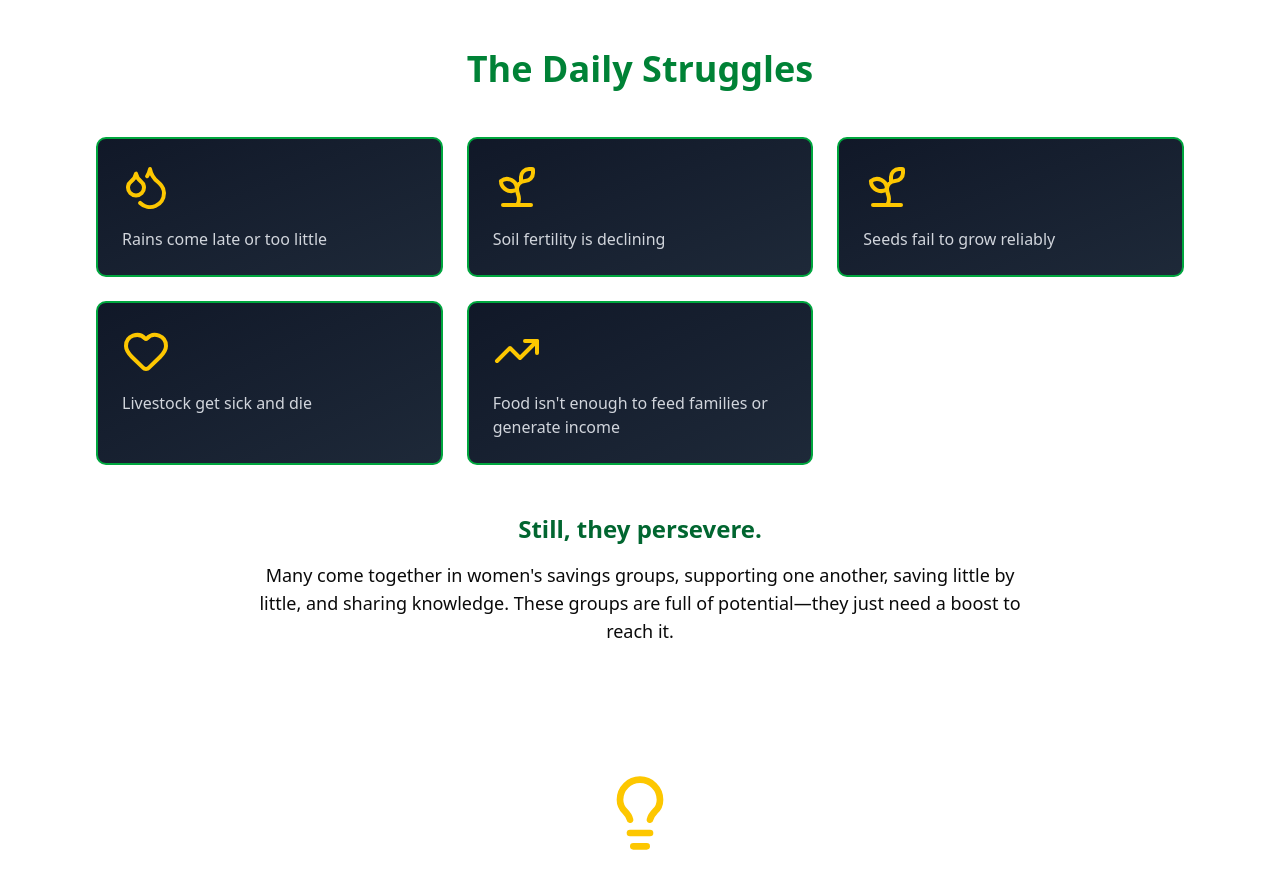
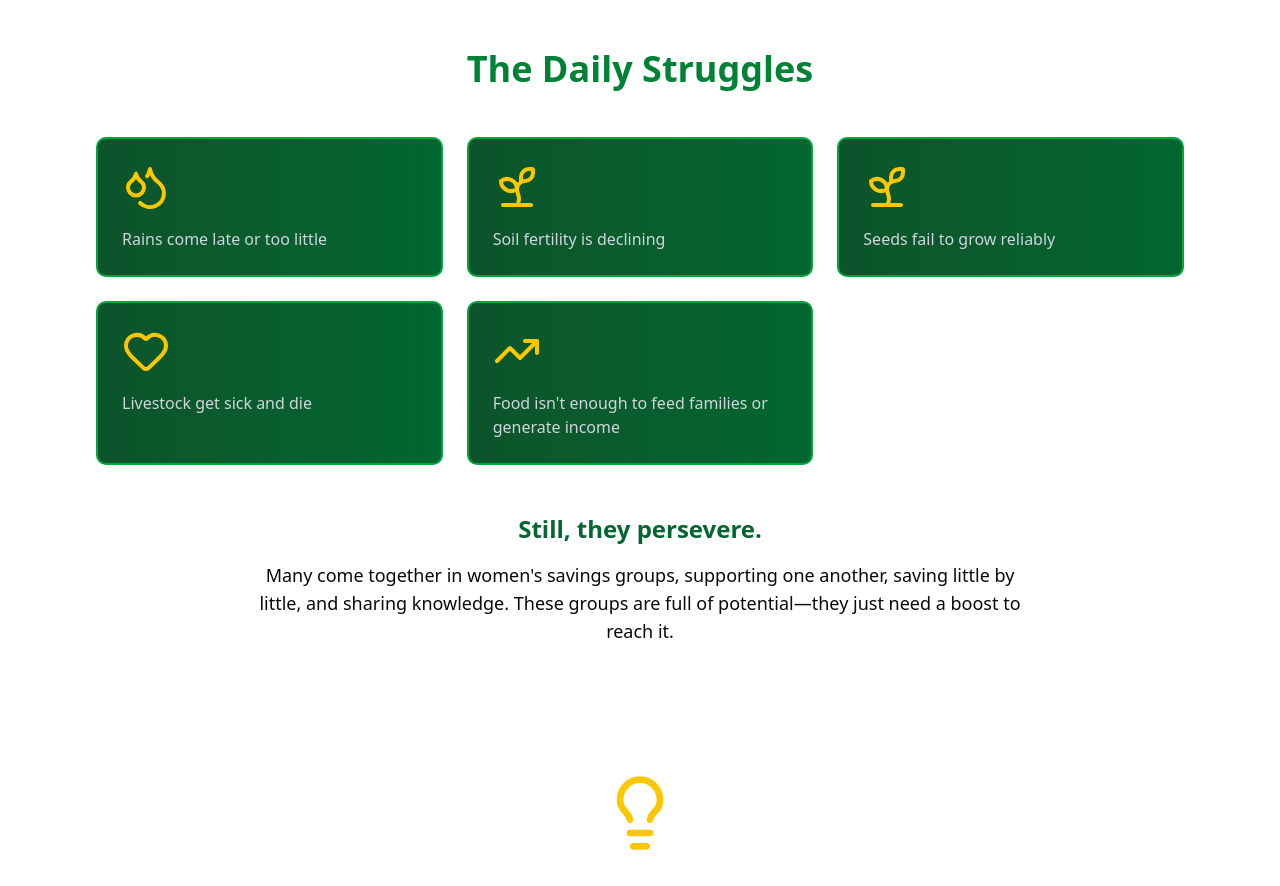
Before and after one commit to Mhando-Z/HervegWeb, a Next.js app: page /aboutus in a window 1280 px wide. Shown: the part 1340-2226 px from the top of the page. Built offline with nearby package versions, Linux system fonts and the light colour scheme; a web font is replaced by a local one.

Commit message:
Phase One

```diff
--- a/src/app/aboutus/OurStory.jsx
+++ b/src/app/aboutus/OurStory.jsx
@@ -121,7 +121,7 @@ const FoundingStory = () => {
             {challenges.map((challenge, index) => (
               <motion.div
                 key={index}
-                className="bg-gradient-to-br from-gray-900 to-gray-800 p-6 rounded-lg border-2 border-green-600 hover:border-yellow-400 transition-colors"
+                className="bg-linear-to-r from-green-900 to-green-800 p-6 rounded-lg border-2 border-green-600 hover:border-yellow-400 transition-colors"
                 variants={cardVariants}
                 whileHover={{ scale: 1.05, y: -5 }}
               >
@@ -230,7 +230,7 @@ const FoundingStory = () => {
             {solutions.map((solution, index) => (
               <motion.div
                 key={index}
-                className="bg-gradient-to-r from-green-900 to-green-800 p-8 rounded-lg border-2 border-yellow-400 hover:border-green-400 transition-colors"
+                className="bg-linear-to-r from-green-900 to-green-800 p-8 rounded-lg border-2 border-yellow-400 hover:border-green-400 transition-colors"
                 variants={cardVariants}
                 whileHover={{ scale: 1.03, x: 10 }}
               >
```
